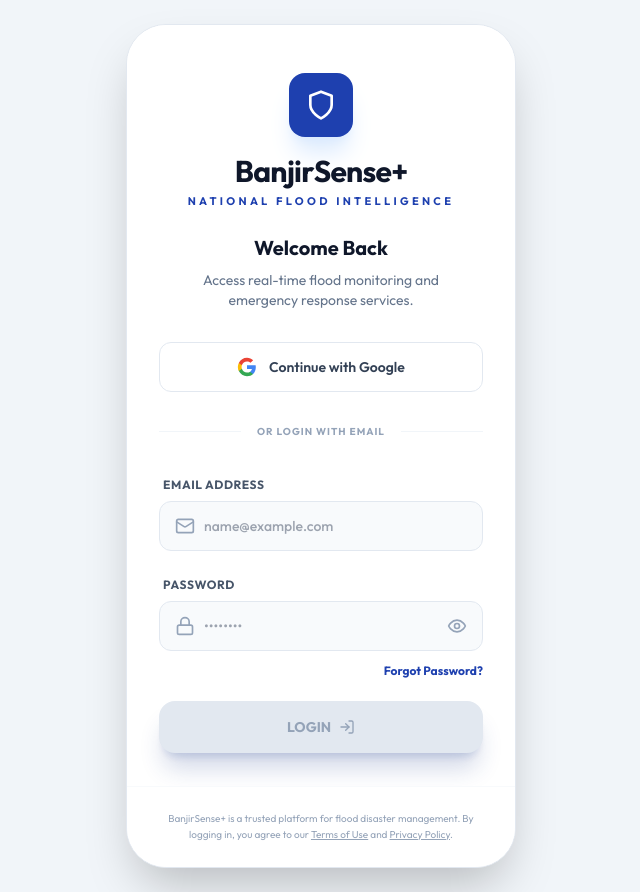
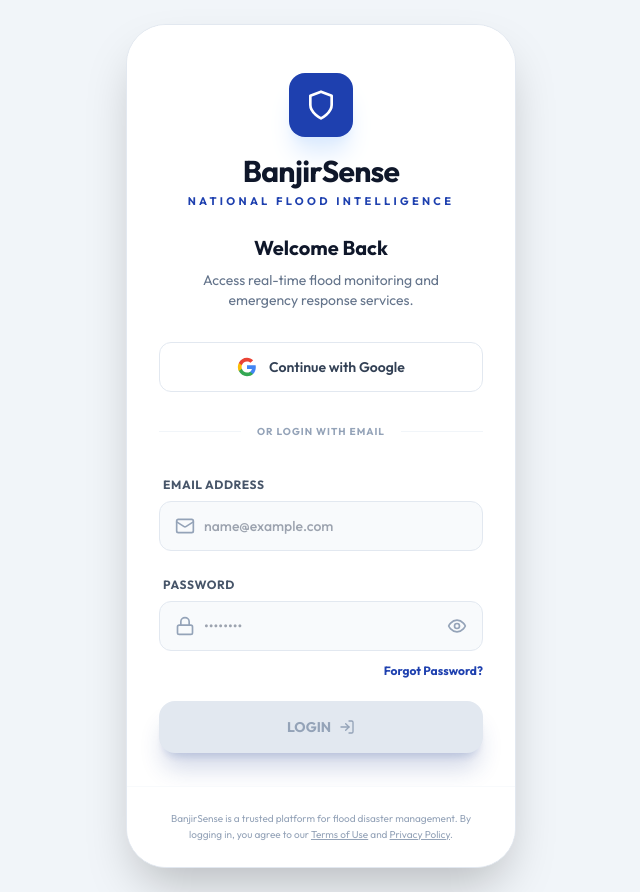
Before and after one commit to LazyNekoo/BanjirSense, a React (Vite) app in the folder frontEnd/: page / in a window 1280 px wide. Shown: the whole page, without its empty margins (319-959 px from the left). Built offline with nearby package versions, Linux system fonts and the light colour scheme.

Commit message:
Update loginScreen

```diff
--- a/frontEnd/src/components/LoginScreen.tsx
+++ b/frontEnd/src/components/LoginScreen.tsx
@@ -72,7 +72,7 @@
             </div>
             <div>
               <h1 className="font-bold text-3xl tracking-tight text-dark-navy">
-                BanjirSense+
+                BanjirSense
               </h1>
               <p className="text-[11px] font-bold text-primary uppercase tracking-[0.3em] mt-1">
                 National Flood Intelligence
@@ -219,7 +219,7 @@
             {/* Registration Link */}
             <div className="text-center pt-2">
               <p className="text-sm text-slate-500">
-                New to BanjirSense+?{" "}
+                New to BanjirSense?{" "}
                 <button
                   type="button"
                   onClick={onRegisterClick}
@@ -243,7 +243,7 @@
         {/* Footer */}
         <footer className="flex-none px-8 py-6 bg-white border-t border-slate-50">
           <p className="text-center text-[10px] text-slate-400 leading-relaxed max-w-[320px] mx-auto">
-            BanjirSense+ is a trusted platform for flood disaster management.
+            BanjirSense is a trusted platform for flood disaster management.
             By logging in, you agree to our{" "}
             <a href="#" className="underline">
               Terms of Use
```
